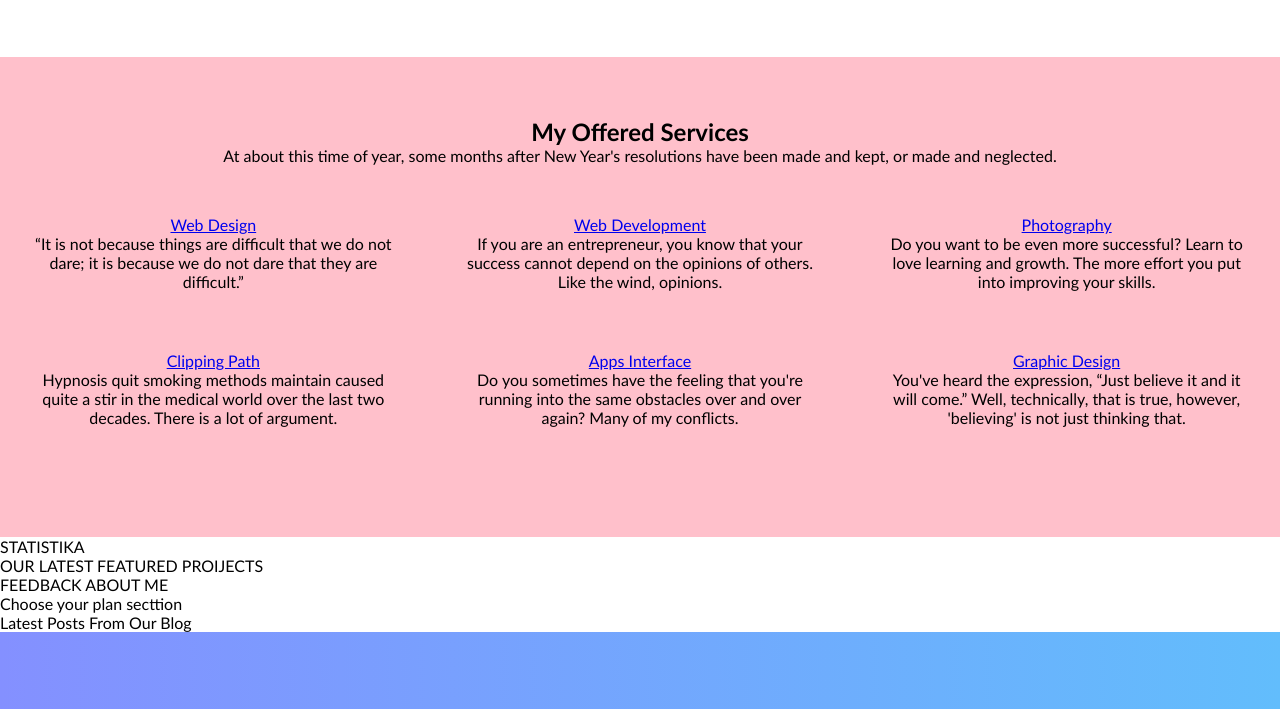
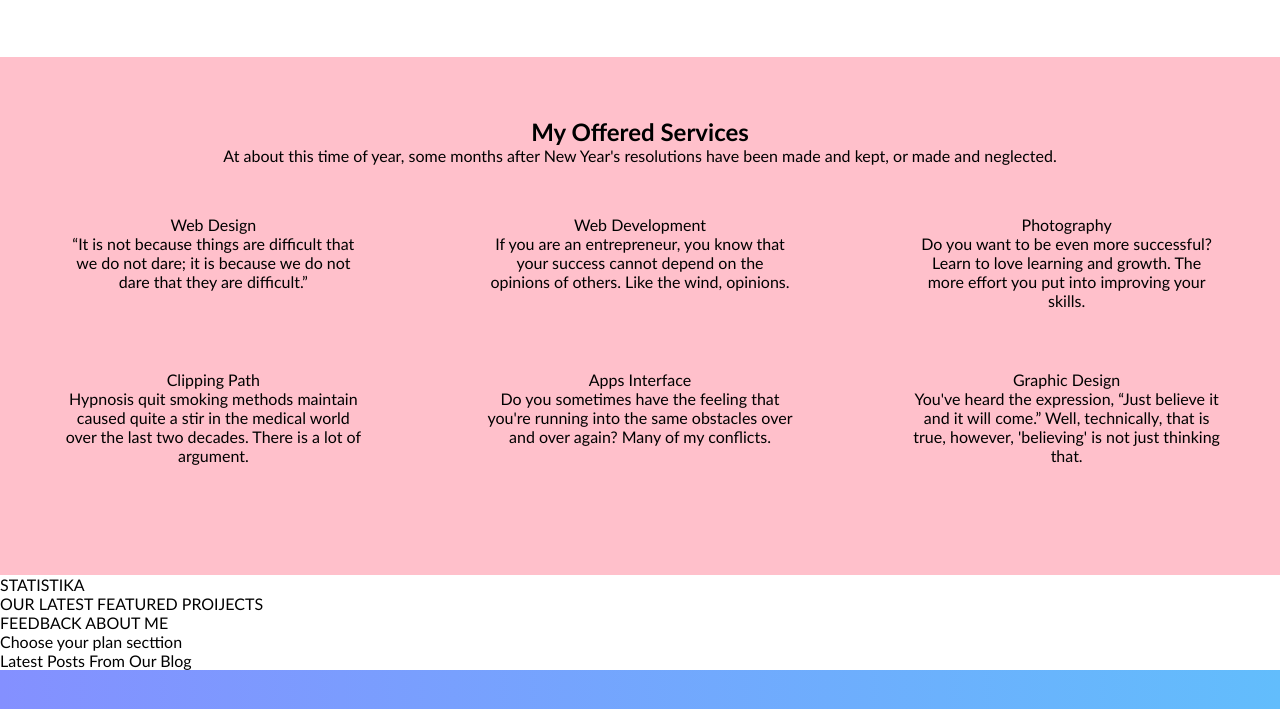
Before and after one commit to front-end-by-rimantas/42-grupe-portfolio-personal, a website: page index.html in a window 1280 px wide. Shown: the part 90-799 px from the top of the page. Drawn offline with Linux system fonts and the light colour scheme; files whose address does not match are found by name.

Commit message:
services css initial commit

```diff
--- a/css/pages/home.css
+++ b/css/pages/home.css
@@ -19,6 +19,19 @@
 .services {
     text-align: center;
     margin-top: 60px;
+}
+
+.services-item {
+    display: flex;
+    flex-direction: column;
+    width: 100%;
+    padding-right: 30px;
+    padding-left: 30px;
+}
+
+.services-item > a {
+    text-decoration: none;
+    color: black;
 }
 
 /* services: end */
--- a/index.html
+++ b/index.html
@@ -58,32 +58,32 @@
             <p>At about this time of year, some months after New Year&apos;s resolutions have been made and kept, or made and neglected.</p>
       </div>
          <div class="row">
-            <div  class="col-12 col-md-6 col-lg-4">
+            <div  class="services-item col-12 col-md-6 col-lg-4">
                 <span class="lnr lnr-pie-chart"></span>
                 <a href="#">Web Design</a>
                 <p>“It is not because things are difficult that we do not dare; it is because we do not dare that they are difficult.”</p>
             </div>
-            <div class="col-12 col-md-6 col-lg-4">
+            <div class="services-item col-12 col-md-6 col-lg-4">
                 <span class="lnr lnr-laptop-phone"></span>
                 <a href="#">Web Development</a>
                 <p>If you are an entrepreneur, you know that your success cannot depend on the opinions of others. Like the wind, opinions.</p>
             </div>
-            <div class="col-12 col-md-6 col-lg-4">
+            <div class="services-item col-12 col-md-6 col-lg-4">
                 <span class="lnr lnr-camera"></span>
                 <a href="#">Photography</a>
                 <p>Do you want to be even more successful? Learn to love learning and growth. The more effort you put into improving your skills.</p>
             </div>
-            <div class="col-12 col-md-6 col-lg-4">
+            <div class="services-item col-12 col-md-6 col-lg-4">
                 <span class="lnr lnr-picture"></span>
                 <a href="#">Clipping Path</a>
                 <p>Hypnosis quit smoking methods maintain caused quite a stir in the medical world over the last two decades. There is a lot of argument.</p>
             </div>
-            <div class="col-12 col-md-6 col-lg-4">
+            <div class="services-item col-12 col-md-6 col-lg-4">
                 <span class="lnr lnr-tablet"></span>
                 <a href="#">Apps Interface</a>
                 <p>Do you sometimes have the feeling that you're running into the same obstacles over and over again? Many of my conflicts.</p>
             </div>
-            <div class="col-12 col-md-6 col-lg-4">
+            <div class="services-item col-12 col-md-6 col-lg-4">
                 <span class="lnr lnr-rocket"></span>
                 <a href="#">Graphic Design</a>
                 <p>You've heard the expression, “Just believe it and it will come.” Well, technically, that is true, however, 'believing' is not just thinking that.</p>
```
